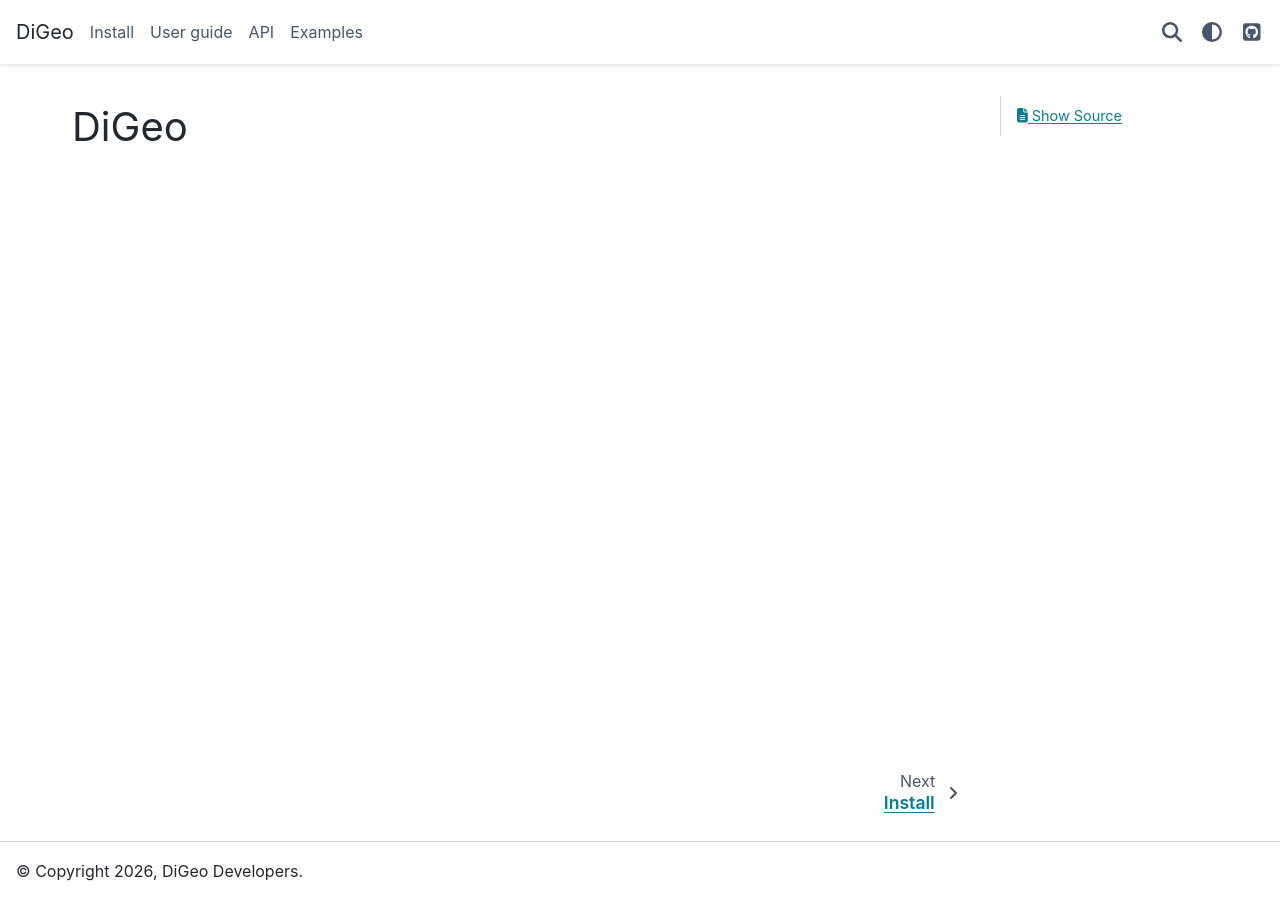
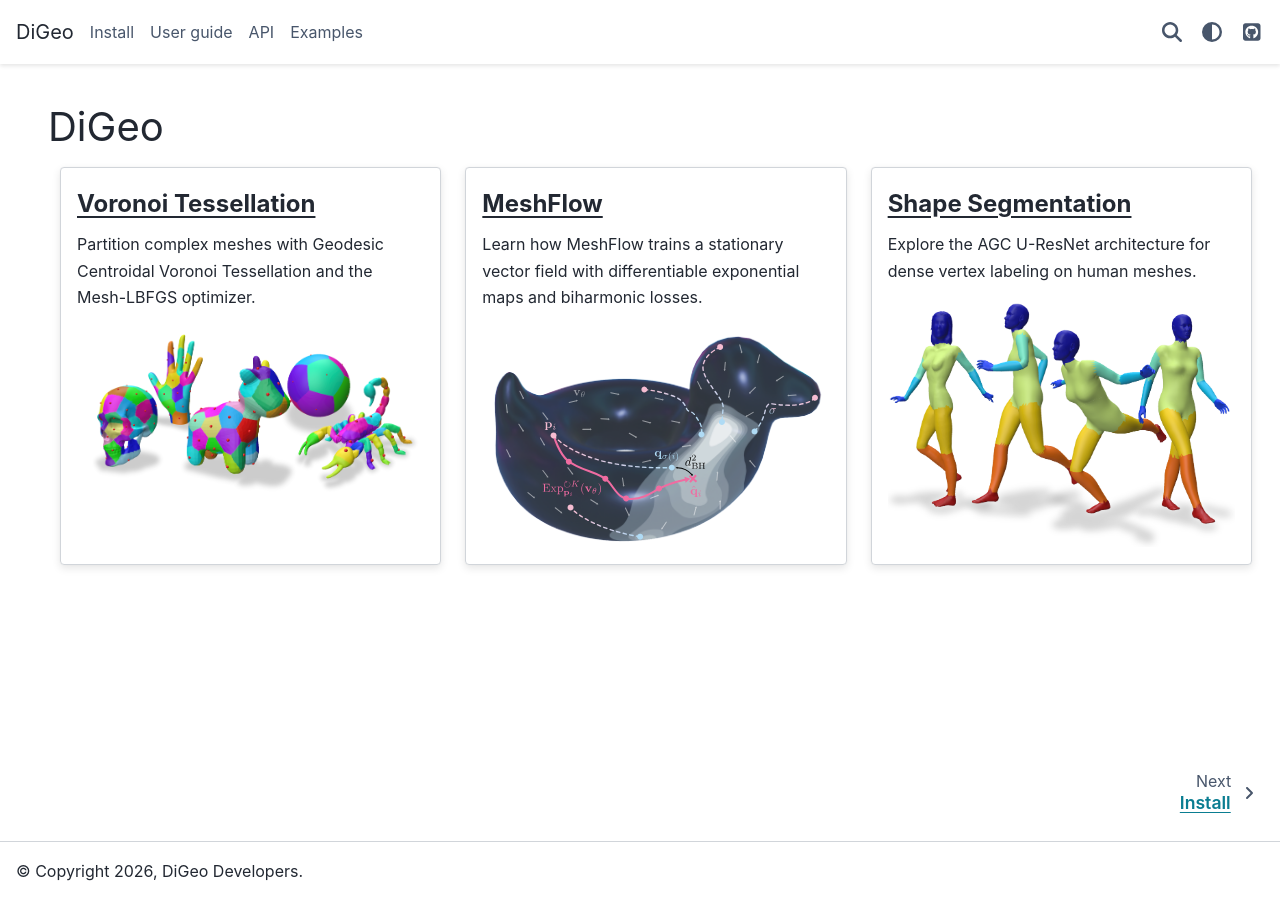
Before and after one commit to circle-group/DiGeo, a Sphinx documentation site: the page built from doc/source/index.rst, in a window 1280 px wide. Built offline with Sphinx 7.4.7 and the PyData theme 0.15.4, drawn with Linux system fonts in a browser that asks for light colours.

Commit message:
doc: cards on home page

```diff
--- a/doc/source/_static/theme-overrides.css
+++ b/doc/source/_static/theme-overrides.css
@@ -5,3 +5,17 @@
     min-width: 16rem;
   }
 }
+
+.bd-article-container {
+  max-width: 80rem !important;
+}
+
+.sd-card .sd-card-title {
+  font-size: 1.5rem !important;
+  text-decoration: underline !important;
+  text-underline-offset: 4px;
+  font-weight: 700 !important;
+  background-color: transparent !important;
+  border-bottom: none !important;
+  padding-bottom: 0 !important;
+}
--- a/doc/source/conf.py
+++ b/doc/source/conf.py
@@ -27,6 +27,7 @@ extensions = [
     'sphinx.ext.viewcode',
     'sphinx.ext.autosummary',
     'sphinx_remove_toctrees',
+    "sphinx_design",
 ]
 
 autodoc_default_options = {
--- a/doc/source/index.rst
+++ b/doc/source/index.rst
@@ -15,3 +11,41 @@ DiGeo
    user_guide/index
    api
    examples/index
+
+
+.. grid:: 1 1 3 3
+   :gutter: 4
+   :margin: 3 3 0 0
+
+   .. grid-item-card:: Voronoi Tessellation
+      :link: examples/gcvt
+      :link-type: doc
+
+      Partition complex meshes with Geodesic Centroidal Voronoi Tessellation
+      and the Mesh-LBFGS optimizer.
+
+      .. image:: /_static/gcvt_examples.png
+         :class: example-thumb
+         :alt: GCVT tessellations
+
+   .. grid-item-card:: MeshFlow
+      :link: examples/meshflow
+      :link-type: doc
+
+      Learn how MeshFlow trains a stationary vector field with differentiable
+      exponential maps and biharmonic losses.
+
+      .. image:: /_static/duck_distrib.svg
+         :class: example-thumb
+         :alt: MeshFlow vector field
+
+   .. grid-item-card:: Shape Segmentation
+      :link: examples/segmentation
+      :link-type: doc
+
+      Explore the AGC U-ResNet architecture for dense vertex labeling on human
+      meshes.
+
+      .. image:: /_static/agc_seg.png
+         :class: example-thumb
+         :alt: AGC segmentation samples
```
Also changed, not shown: other parts of doc/source/index.rst (+2 -6 lines).
